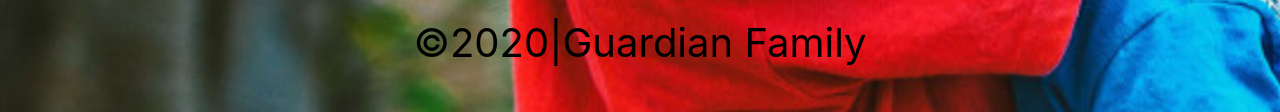
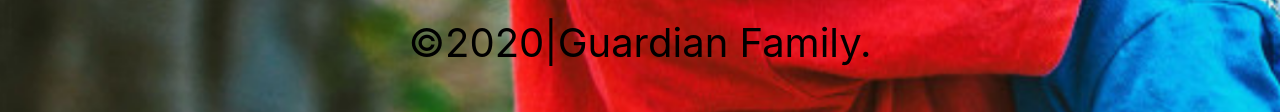
Before and after one commit to shi-km/job, a plain HTML site: page index.html in a window 1280 px wide. Shown: the part 688-800 px from the top of the page. Drawn offline with nearby package versions, Linux system fonts and the light colour scheme.

```diff
--- a/index.html
+++ b/index.html
@@ -39,7 +39,7 @@
 
     <div class="footer" style="text-align: center; color:black;" >
         <footer>
-            &COPY;2020|Guardian Family
+            &COPY;2020|Guardian Family.
         </footer>
       </div>
 
```
